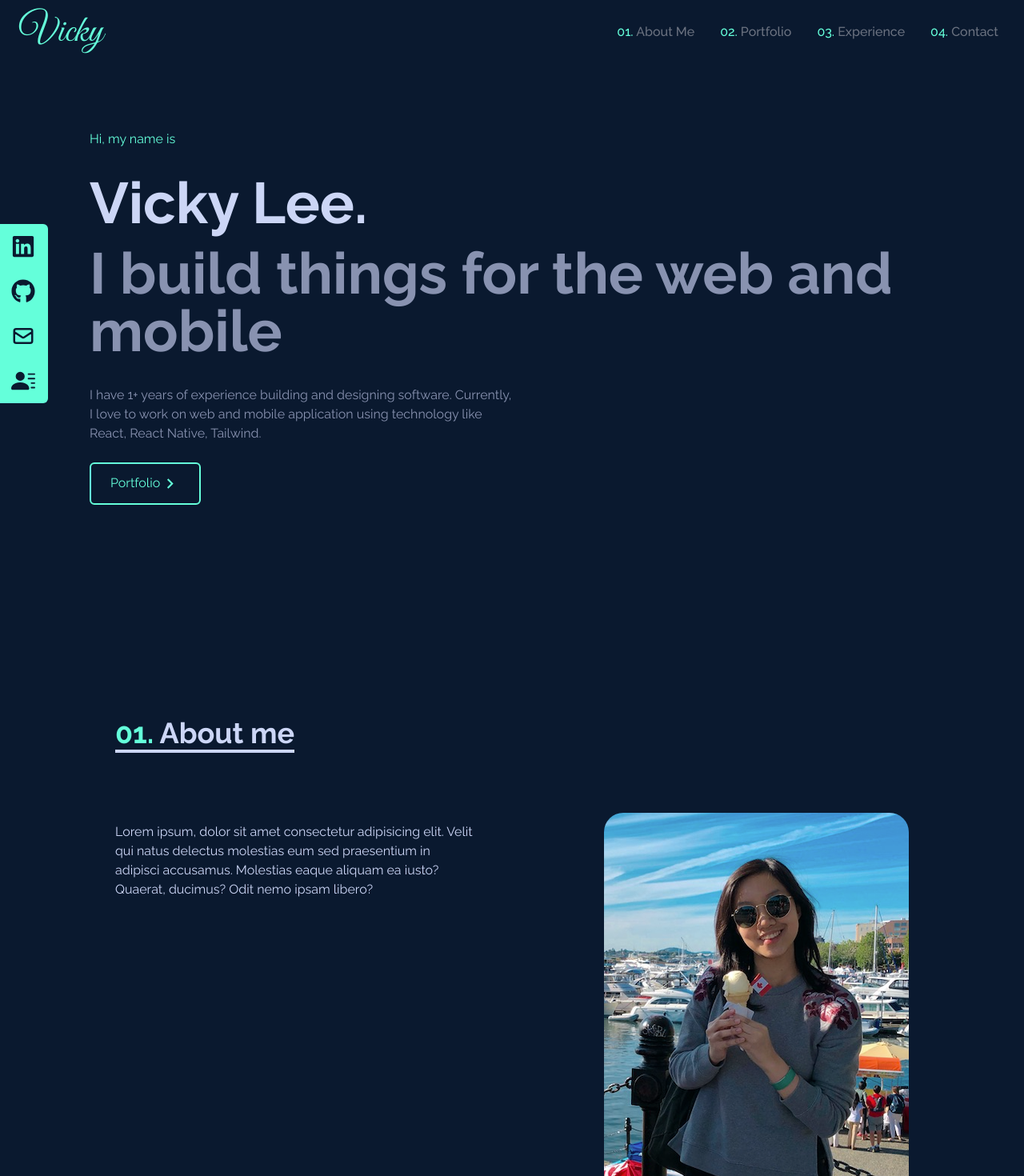
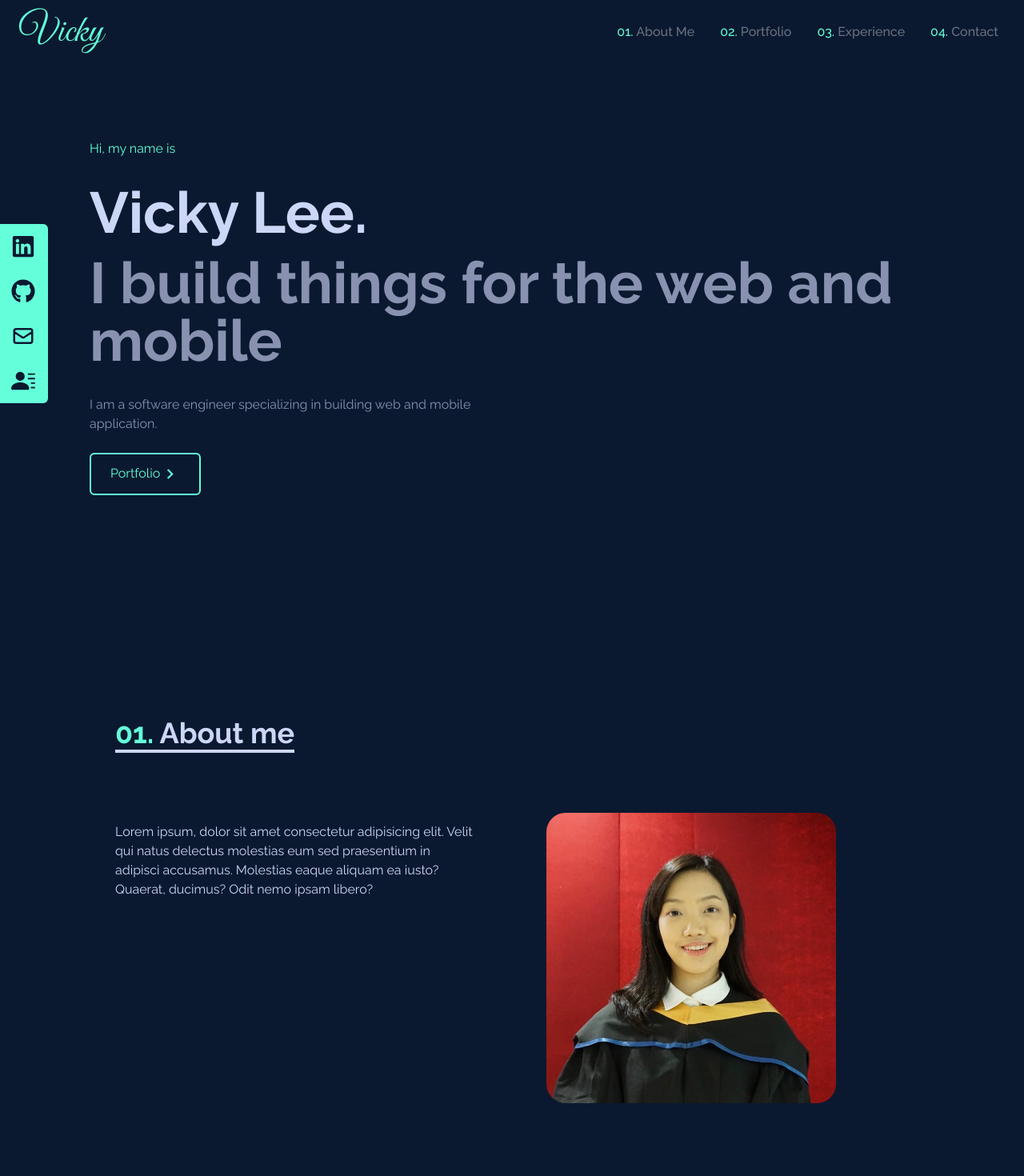
Before and after one commit to ytleevicky/react-my-portfolio, a React (Create React App) app: page / in a window 1280 px wide. Shown: the top 1470 px of the page at 80% size. Built offline with nearby package versions, Linux system fonts and the light colour scheme.

Commit message:
Update hero image

```diff
--- a/src/components/About.jsx
+++ b/src/components/About.jsx
@@ -1,6 +1,6 @@
 import React from "react";
 
-import HeroImage from "../assets/heroImage.png";
+import HeroImage2 from "../assets/heroImage2.jpeg";
 
 const About = () => {
   return (
@@ -19,7 +19,7 @@ const About = () => {
         </div>
 
         <div className="flex flex-col md:flex-row md:justify-between h-full">
-          <div className="max-w-md mb-7">
+          <div className="max-w-md mb-7 w-full">
             <h2 className="max-w-xl mt-3 text-sky">
               Lorem ipsum, dolor sit amet consectetur adipisicing elit. Velit
               qui natus delectus molestias eum sed praesentium in adipisci
@@ -31,9 +31,9 @@ const About = () => {
           {/* Image */}
           <div>
             <img
-              src={HeroImage}
+              src={HeroImage2}
               alt="my profile"
-              className="rounded-3xl mx-auto w-2/3 md:w-full"
+              className="rounded-3xl mx-auto w-2/3"
             />
           </div>
         </div>
--- a/src/components/Home.jsx
+++ b/src/components/Home.jsx
@@ -20,9 +20,7 @@ const Home = () => {
           </h2>
 
           <h2 className="text-sky-dark my-4 w-1/2">
-            I have 1+ years of experience building and designing software.
-            Currently, I love to work on web and mobile application using
-            technology like React, React Native, Tailwind.
+            I am a software engineer specializing in building web and mobile application.
           </h2>
 
           <div>
```
Also changed, not shown: src/assets/heroImage2.jpeg (added).
